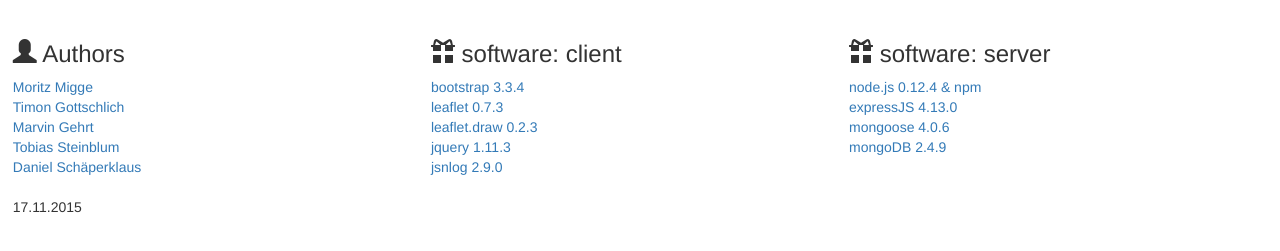
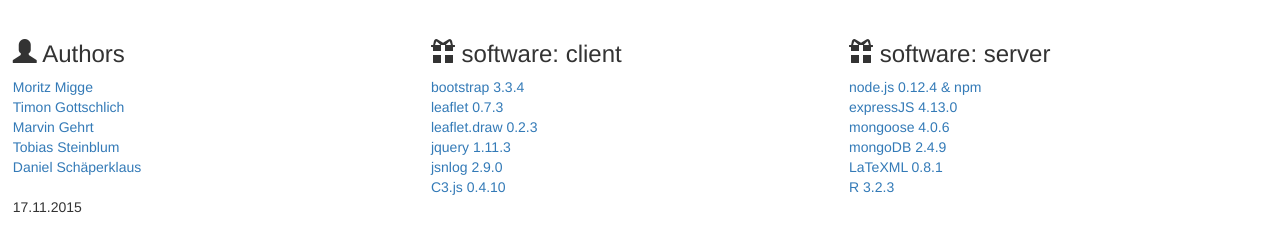
Before and after one commit to McMorri/Geosoftware_II, a website: page webapp/impressum.html in a window 1280 px wide. Shown: the part 117-368 px from the top of the page. Drawn offline with nearby package versions, Linux system fonts and the light colour scheme; files whose address does not match are found by name.

Commit message:
impressum.html updated (LaTeXML, R and C3 added)

```diff
--- a/webapp/impressum.html
+++ b/webapp/impressum.html
@@ -66,7 +66,7 @@
             <h3><span class="glyphicon glyphicon-user" aria-hidden="true"></span> Authors</h3>
             <a href="mailto:m_migg01@wwu.de">Moritz Migge</a><br>
             <a href="mailto:t_gott04@wwu.de">Timon Gottschlich</a><br>
-            <a href="mailto:m_gehr06@wwu.de">Marvin Gehrt</a><br>
+            <a href="mailto:m_gehr06@uni-muenster.de">Marvin Gehrt</a><br>
             <a href="mailto:t_stei01@wwu.de">Tobias Steinblum</a><br>
             <a href="mailto:d_scha01@wwu.de">Daniel Schäperklaus</a><br>
           </div>
@@ -86,7 +86,8 @@
             <br>
             <a href="http://js.jsnlog.com/">jsnlog 2.9.0</a>
             <br>
-
+			<a href="http://c3js.org/">C3.js 0.4.10 </a>
+            <br>
 
           </div>
         </div>
@@ -102,6 +103,10 @@
             <br>
             <a href="https://www.mongodb.org/">mongoDB 2.4.9</a>
             <br>
+            <a href="http://dlmf.nist.gov/LaTeXML/">LaTeXML 0.8.1</a>
+            <br>
+            <a href="https://www.r-project.org/">R 3.2.3</a>
+            <br>
           </div>
         </div>
 
```
